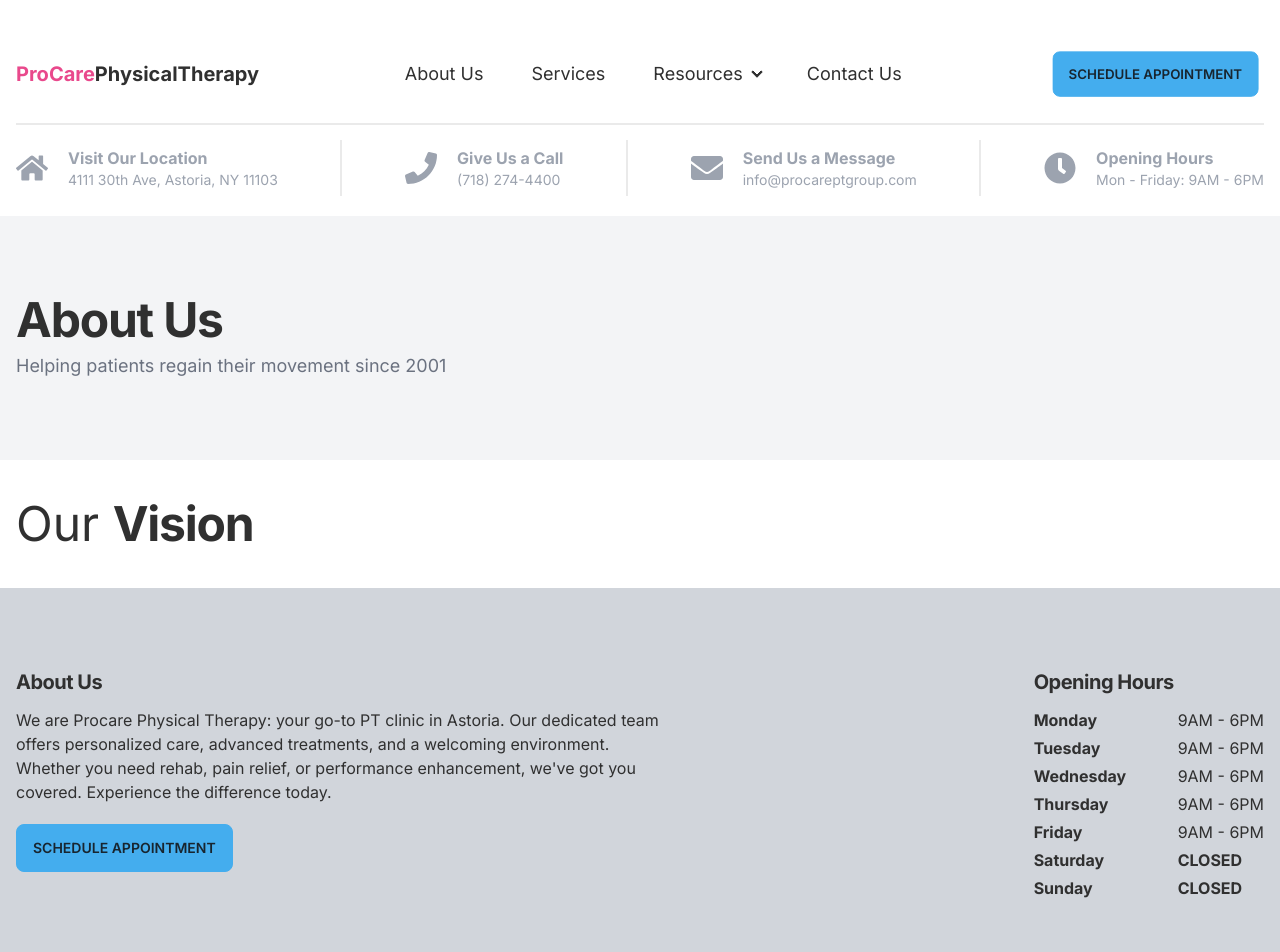
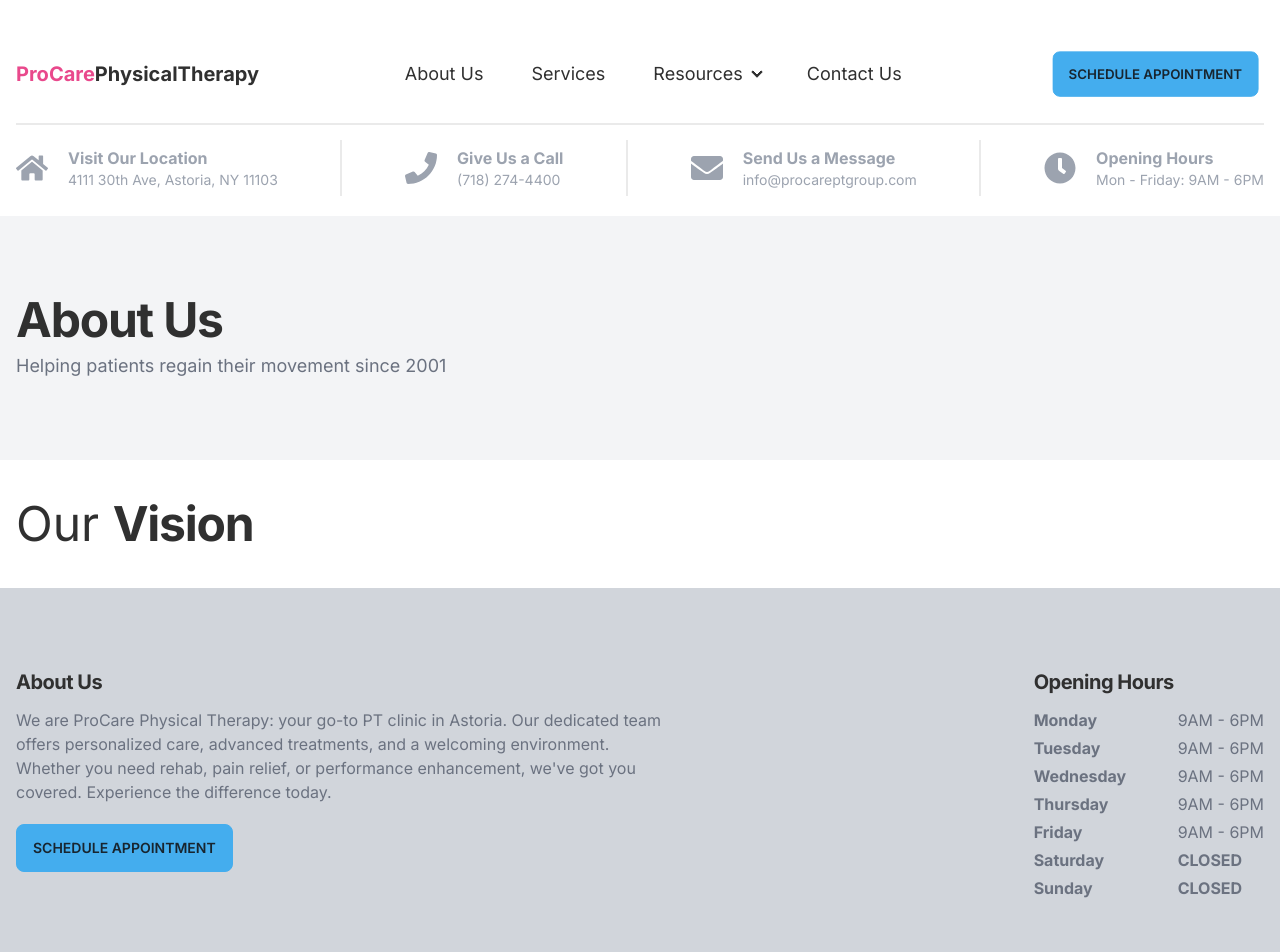
Before and after one commit to kcereno/pt-site, a Next.js app: page /about in a window 1280 px wide. Shown: the top 952 px of the page. Built offline with nearby package versions, Linux system fonts and the light colour scheme.

Commit message:
Change text color

```diff
--- a/app/globals.css
+++ b/app/globals.css
@@ -43,3 +43,7 @@
 h6 {
   @apply text-xl font-bold tracking-tight;
 }
+
+.text-gray {
+  @apply text-gray-500;
+}
--- a/components/ClientTestimonials/ClientTestimonialsEntry.tsx
+++ b/components/ClientTestimonials/ClientTestimonialsEntry.tsx
@@ -19,7 +19,7 @@
             {icon}
             <div className="flex flex-col justify-center">
               <div className="lg:h-44">
-                <p className="text-xl ">{text}</p>
+                <p className="text-xl text-gray ">{text}</p>
               </div>
               <p className="mt-5 font-bold text-end">{person}</p>
             </div>
--- a/components/Footer/Footer.tsx
+++ b/components/Footer/Footer.tsx
@@ -5,14 +5,14 @@
 
 const Footer = () => {
   const text =
-    "We are Procare Physical Therapy: your go-to PT clinic in Astoria. Our dedicated team offers personalized care, advanced treatments, and a welcoming environment. Whether you need rehab, pain relief, or performance enhancement, we've got you covered. Experience the difference today.";
+    "We are ProCare Physical Therapy: your go-to PT clinic in Astoria. Our dedicated team offers personalized care, advanced treatments, and a welcoming environment. Whether you need rehab, pain relief, or performance enhancement, we've got you covered. Experience the difference today.";
   return (
     <footer className="pt-20 bg-gray-300 text-base-content">
       <div className="container-fluid">
         <div className="flex flex-col gap-10 md:flex-row md:justify-between ">
           <div className="lg:w-2/3 md:flex-1">
             <h6 className="bold-heading">About Us</h6>
-            <div className="mt-3 max-w-prose">{text}</div>
+            <div className="mt-3 max-w-prose text-gray">{text}</div>
             <button className="mt-5 btn btn-primary">
               Schedule Appointment
             </button>
--- a/components/Footer/FooterHours.tsx
+++ b/components/Footer/FooterHours.tsx
@@ -12,7 +12,7 @@
   ];
 
   return (
-    <div className="flex flex-col w-auto gap-1">
+    <div className="flex flex-col w-auto gap-1 text-gray">
       {days.map(({ day, hours }, index) => (
         <div
           className="flex"
--- a/components/ServiceCard.tsx
+++ b/components/ServiceCard.tsx
@@ -16,7 +16,7 @@
       />
       <div className="mt-5">
         <h3>{title}</h3>
-        <p className="mt-1">{description}</p>
+        <p className="mt-1 text-gray">{description}</p>
       </div>
     </div>
   );
--- a/sections/Home/AboutUsSection.tsx
+++ b/sections/Home/AboutUsSection.tsx
@@ -21,7 +21,9 @@
             />
           </div>
           <div className="flex-1 my-auto">
-            <p className="mt-5 text-lg lg:text-2xl md:mt-0 ">{aboutText}</p>
+            <p className="mt-5 text-lg text-gray lg:text-2xl md:mt-0 ">
+              {aboutText}
+            </p>
           </div>
         </div>
       </div>
--- a/sections/Home/AdvantagesSection.tsx
+++ b/sections/Home/AdvantagesSection.tsx
@@ -59,7 +59,7 @@
               <div className="my-auto">{advantage.icon}</div>
               <div className="flex flex-col">
                 <p className="font-bold ">{advantage.title}</p>
-                <p className="text-gray-400">{advantage.description}</p>
+                <p className="text-gray">{advantage.description}</p>
               </div>
             </div>
           </div>
--- a/sections/Home/ServicesSection.tsx
+++ b/sections/Home/ServicesSection.tsx
@@ -33,7 +33,7 @@
             <h3>
               We Offer Various <span className="bold-heading">Services</span>
             </h3>
-            <p className="mt-5">
+            <p className="mt-3 text-gray">
               We are proud to offer a wide range of comprehensive services to
               meet the needs of adults, seniors, and pediatric patients. Our
               team of professional caregivers specialize in providing
```
